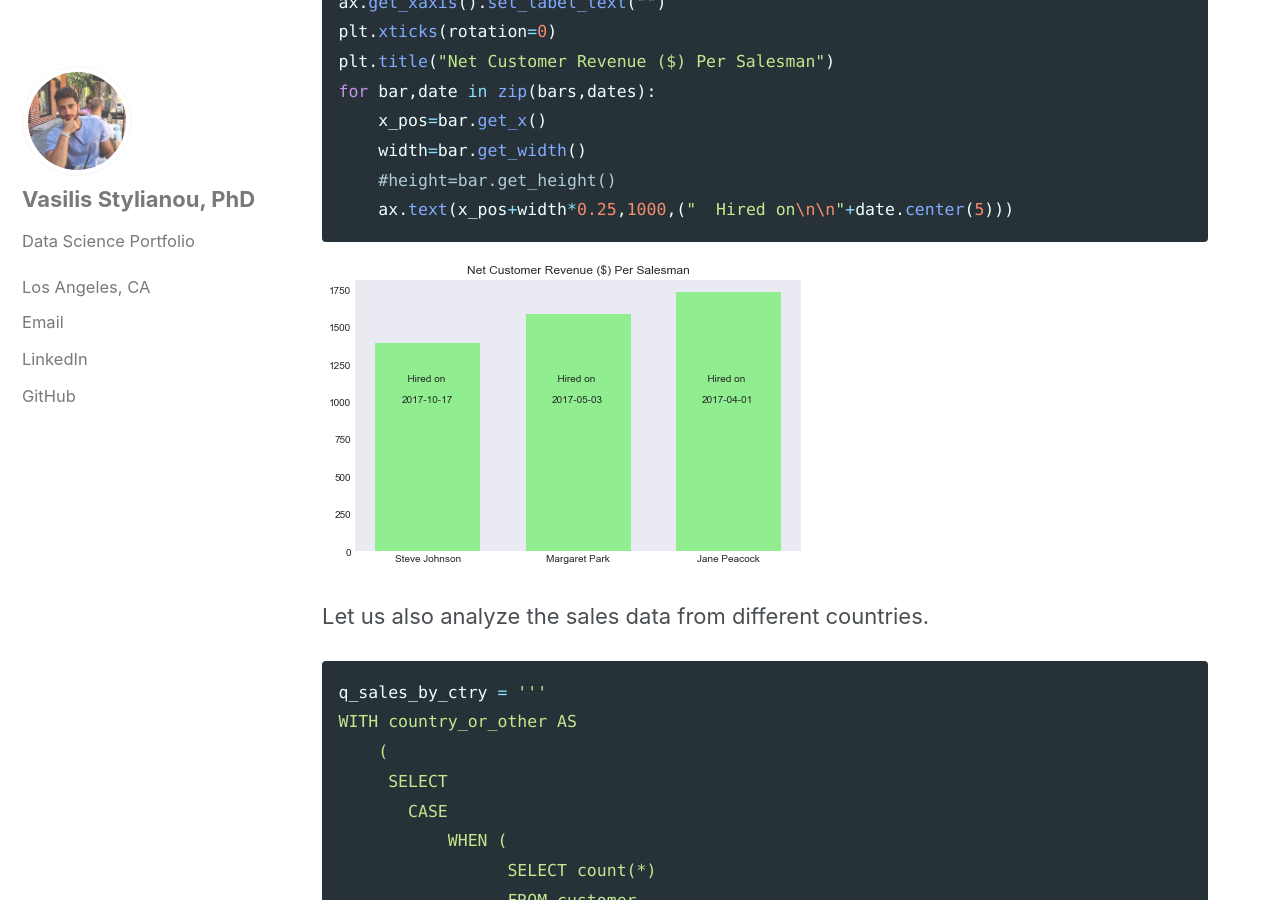
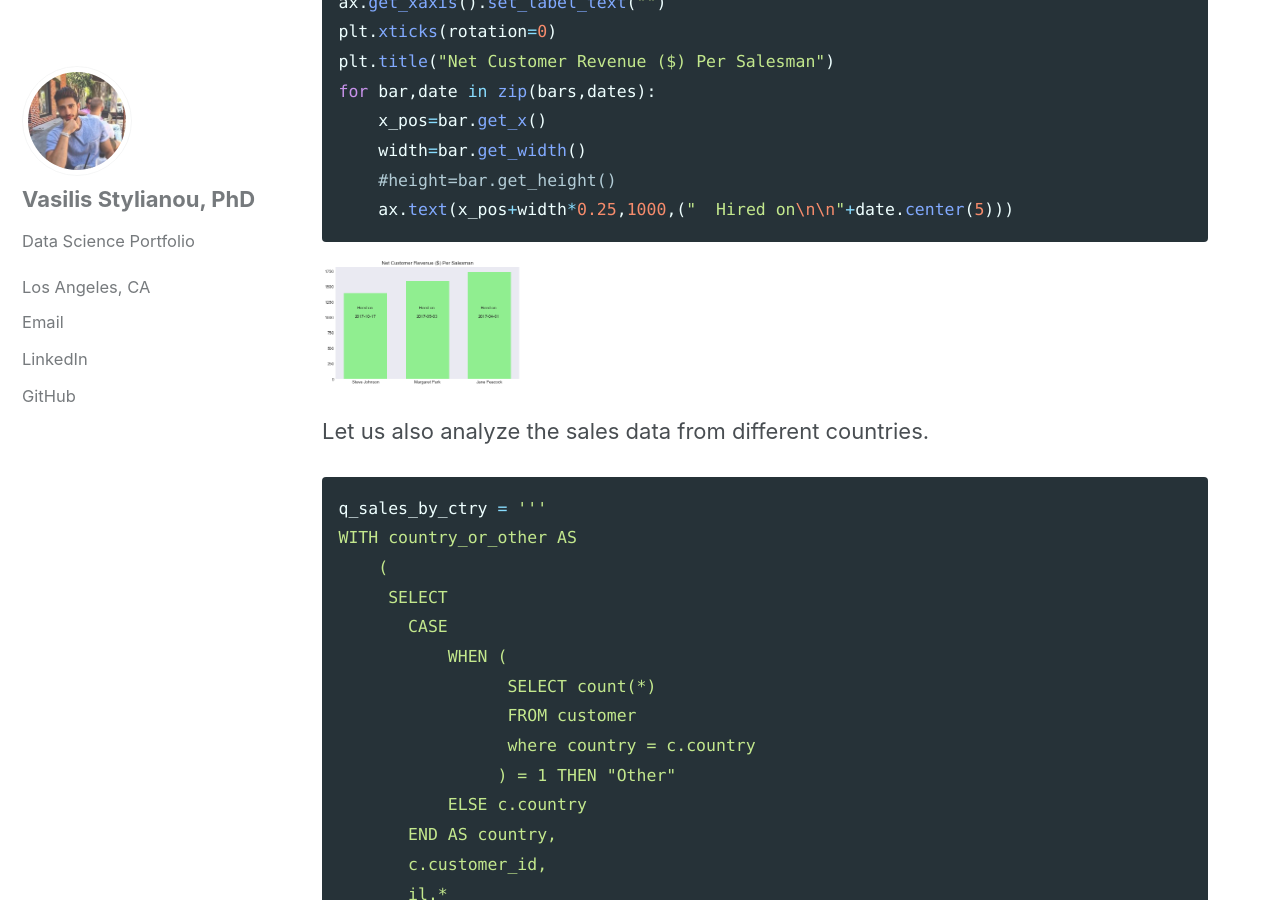
Before and after one commit to vasilis-stylianou/vasilis-stylianou.github.io, a Jekyll site: the page built from _posts/2018-05-01-SQL.md, in a window 1280 px wide and 900 px high, scrolled down 6056 px. Built offline with Jekyll 4.4.1, drawn with Linux system fonts in a browser that asks for light colours; cached includes are drawn as plain includes.

Commit message:
Update 2018-05-01-SQL.md

````diff
--- a/_posts/2018-05-01-SQL.md
+++ b/_posts/2018-05-01-SQL.md
@@ -348,7 +348,7 @@ for bar,date in zip(bars,dates):
 ```
 
 
-![img2]({{ site.url }}{{ site.baseurl }}/images/sql_visualizations/output_18_0.png)
+![img2]({{ site.url }}{{ site.baseurl }}/images/sql_visualizations/output_18_0.png){: style="max-width: 200px; height: auto;"}
 
 
 Let us also analyze the sales data from different countries.
````
